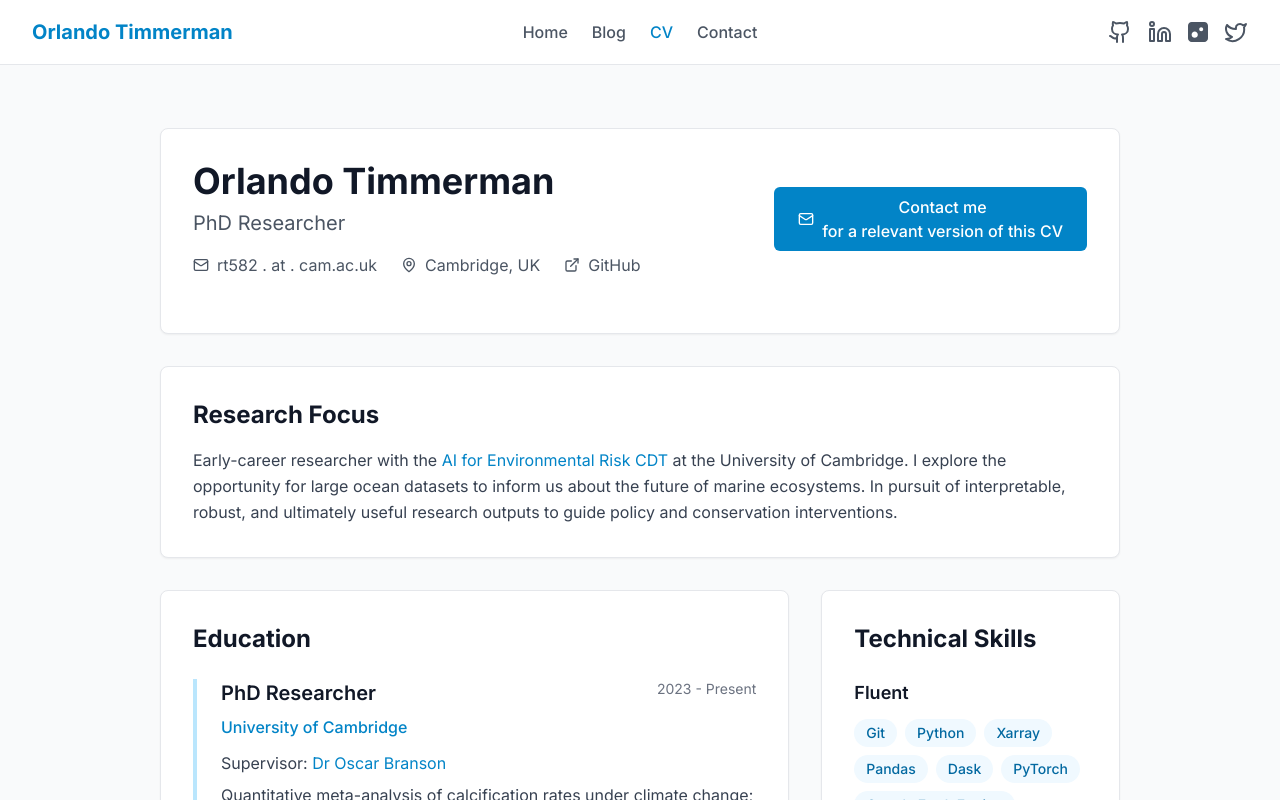
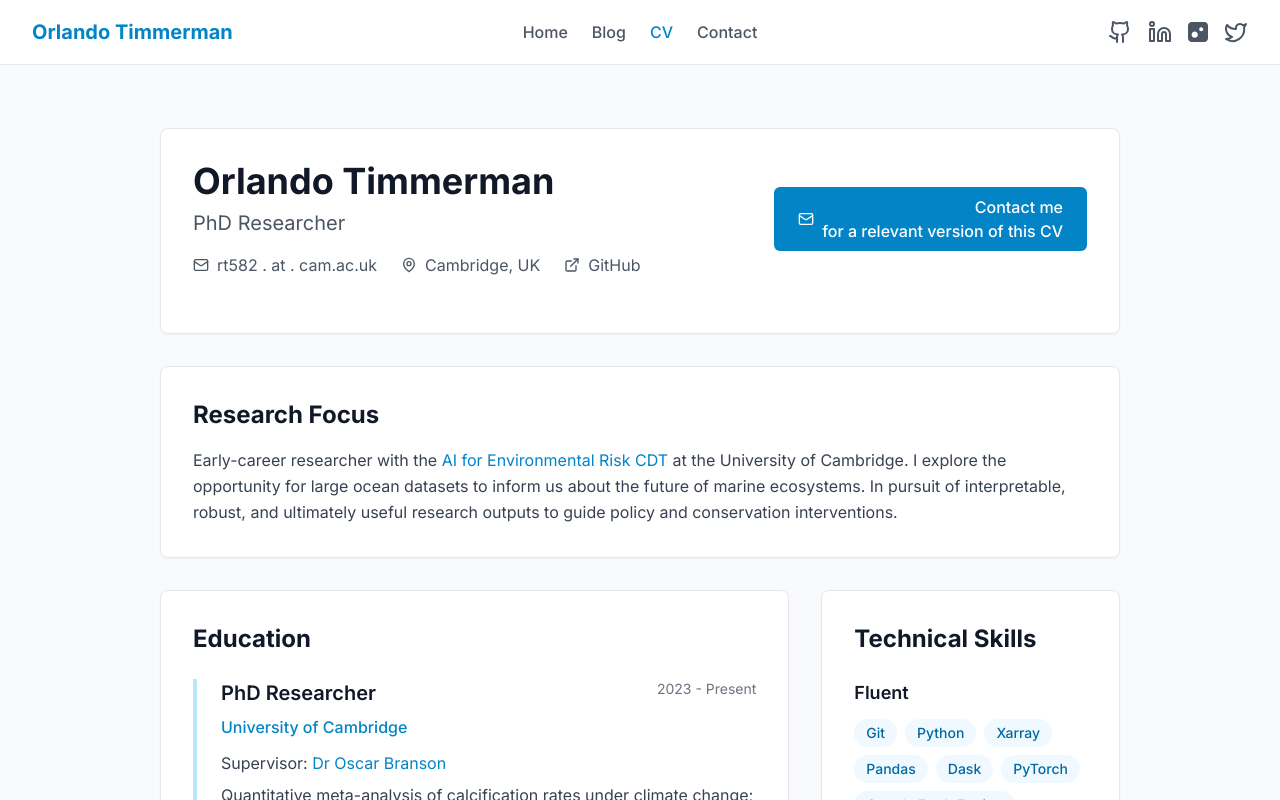
Before and after one commit to orlando-code/orlando-code.github.io, a Next.js app: page /cv in a window 1280 px wide. Shown: the top 800 px of the page. Built offline with nearby package versions, Linux system fonts and the light colour scheme.

Commit message:
right justification of contact button

```diff
--- a/app/cv/page.tsx
+++ b/app/cv/page.tsx
@@ -31,7 +31,7 @@ export default function CVPage() {
             </div>
             <Link href="/contact" className="btn-primary flex items-center mt-4 lg:mt-0">
               <Mail className="h-4 w-4 mr-2" />
-              <span className="text-center">
+              <span className="text-right">
                 Contact me<br />
                 for a relevant version of this CV
               </span>
```
